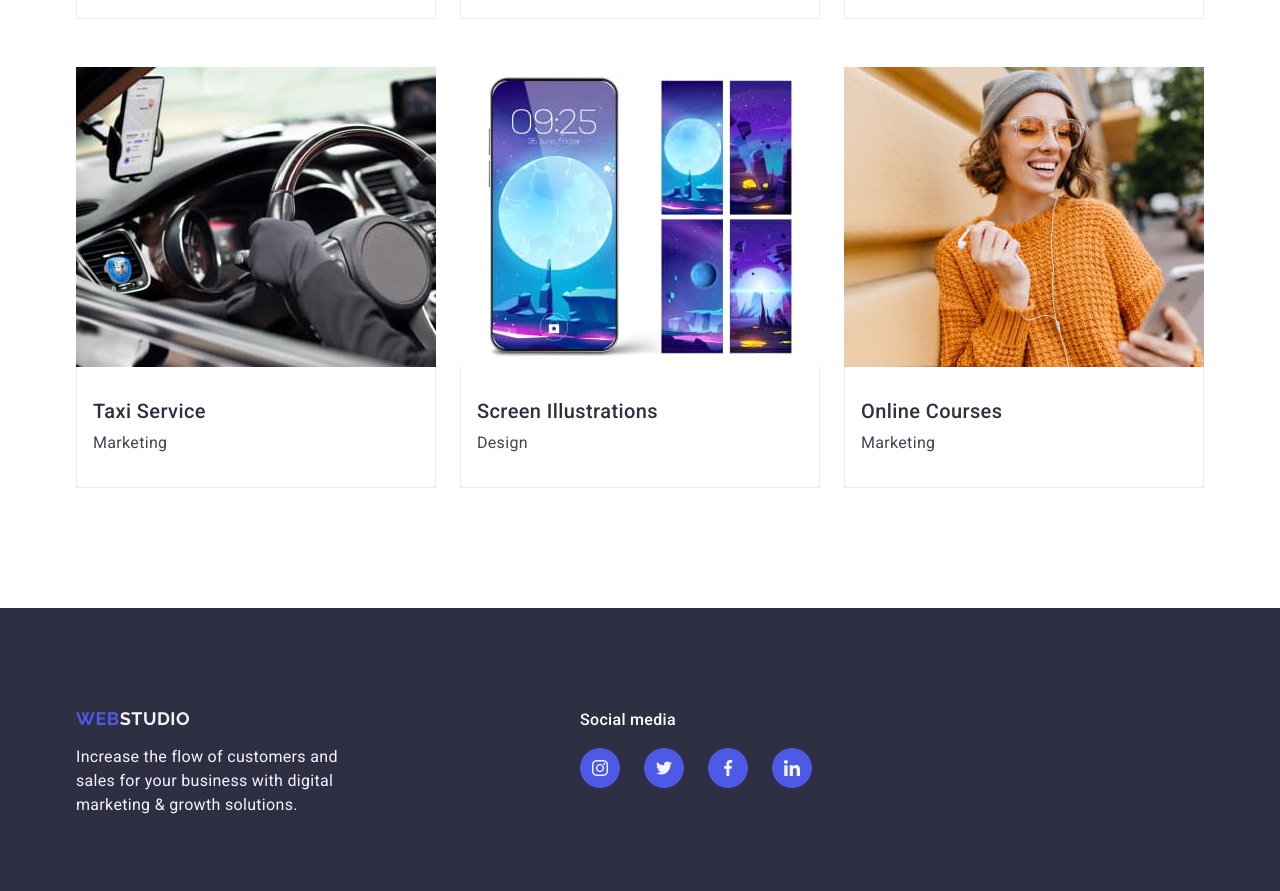
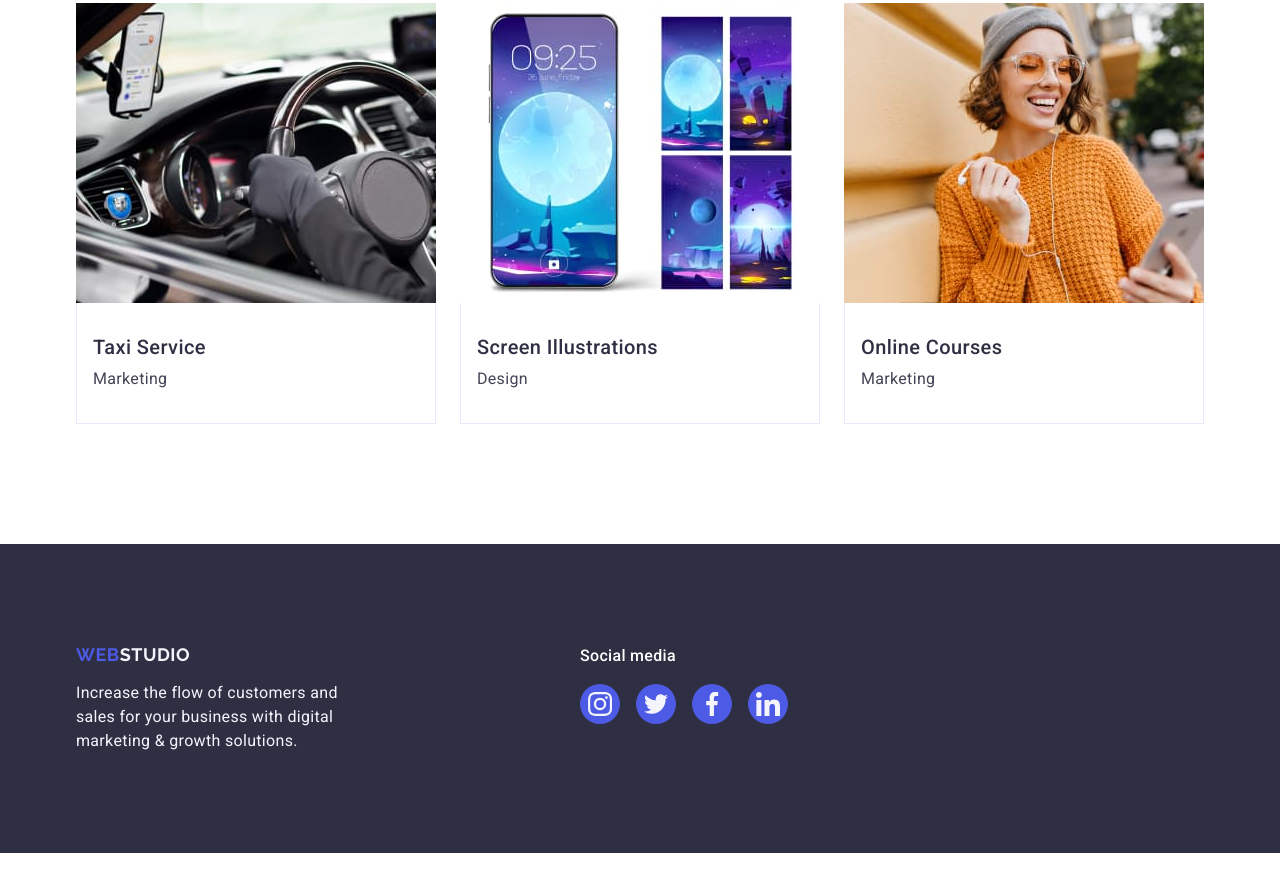
Before and after one commit to oksana12345678/goit-markup-hw-04, a plain HTML site: page index.html in a window 1280 px wide. Shown: the part 2628-3519 px from the top of the page. After the commit the page ends 3481 px from the top, so only its background shows below. Drawn offline with nearby package versions, Linux system fonts and the light colour scheme.

Commit message:
fix icon 2

```diff
--- a/css/styles.css
+++ b/css/styles.css
@@ -296,12 +296,24 @@ img {
   justify-content: center;
   gap: 24px;
   list-style: none;
+  gap: 16px;
+}
+.container-social-footer {
+  display: flex;
+  justify-content: center;
+  gap: 24px;
+  list-style: none;
+  gap: 16px;
+}
+.container-social:focus :active {
+  background-color: #404bbf;
 }
 .social-list {
   width: 40px;
   height: 40px;
 }
-.link-social {
+.link-social,
+.link-social-footer {
   display: flex;
   justify-content: center;
   align-items: center;
@@ -316,12 +328,16 @@ img {
 .link-social:hover {
   background-color: #404bbf;
 }
+
 .icon-social {
   fill: #f4f4fd;
 }
-
-.container-footer-social .link-social:hover {
-  background-color: #40bf71;
+.link-social-footer:hover {
+  background-color: #31d0aa;
+}
+.link-social-footer:focus,
+:active {
+  background-color: #31d0aa;
 }
 .container {
   width: 1158px;
@@ -362,7 +378,6 @@ img {
     0px 1px 1px 0px rgba(46, 47, 66, 0.16),
     0px 1px 6px 0px rgba(46, 47, 66, 0.08);
   width: calc((100% - 72px) / 4);
-  padding: 32px 0;
 }
 .container-list-text {
   padding: 32px 16px;
--- a/index.html
+++ b/index.html
@@ -432,28 +432,28 @@
         </div>
         <div class="container-footer-social">
           <p class="footer-title">Social media</p>
-          <ul class="container-social">
+          <ul class="container-social-footer">
             <li class="social-list">
-              <a href="" target="_blank" class="link-social"
-                ><svg class="icon-social" width="16" height="16">
+              <a href="" target="_blank" class="link-social-footer"
+                ><svg class="icon-social" width="24" height="24">
                   <use href="./images/icons.svg#icon-instagram-2"></use></svg
               ></a>
             </li>
             <li class="social-list">
-              <a href="" target="_blank" class="link-social">
-                <svg class="icon-social" width="16" height="16">
+              <a href="" target="_blank" class="link-social-footer">
+                <svg class="icon-social" width="24" height="24">
                   <use href="./images/icons.svg#icon-twitter-1"></use></svg
               ></a>
             </li>
             <li class="social-list">
-              <a href="" target="_blank" class="link-social"
-                ><svg class="icon-social" width="16" height="16">
+              <a href="" target="_blank" class="link-social-footer"
+                ><svg class="icon-social" width="24" height="24">
                   <use href="./images/icons.svg#icon-facebook-1"></use></svg
               ></a>
             </li>
             <li class="social-list">
-              <a href="" target="_blank" class="link-social">
-                <svg class="icon-social" width="16" height="16">
+              <a href="" target="_blank" class="link-social-footer">
+                <svg class="icon-social" width="24" height="24">
                   <use href="./images/icons.svg#icon-linkedin-1"></use></svg
               ></a>
             </li>
```
